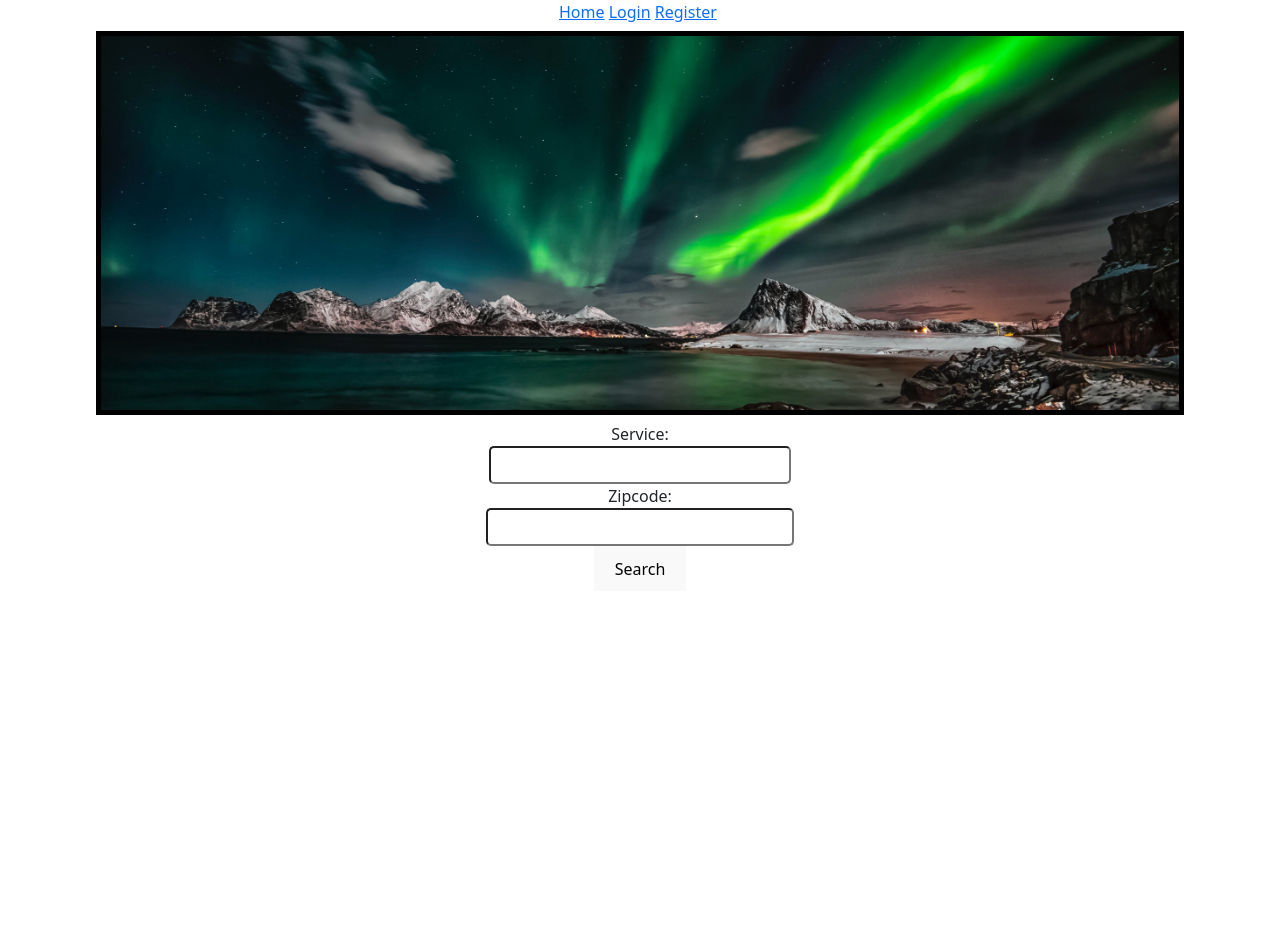
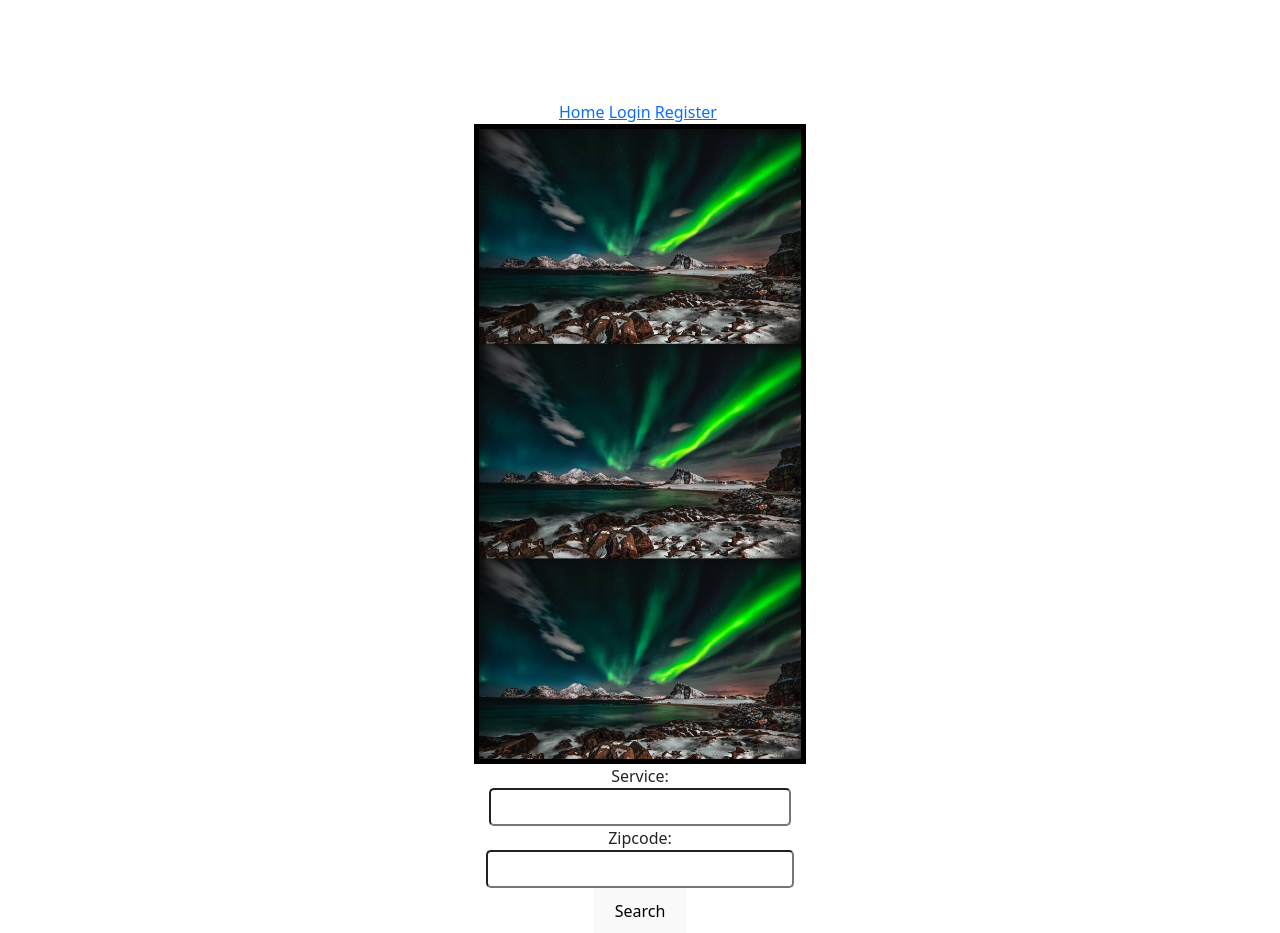
Before and after one commit to zfharb/aurora-frontend, a React (Vite) app: page / in a window 1280 px wide. Before the commit the page ends 800 px from the top, so only its background shows below. Built offline with nearby package versions, Linux system fonts and the light colour scheme.

Commit message:
mobile: add capacitor and ionic to build mobile app

```diff
--- a/src/App.module.css
+++ b/src/App.module.css
@@ -4,6 +4,8 @@ section{
   display:grid;
   height:100%;
   width:100%;
+  margin-top: 100px;
+
 
 }
 
--- a/src/compenents/Home.module.css
+++ b/src/compenents/Home.module.css
@@ -1,15 +1,18 @@
 .header {
     border: 5px solid black;
     background-image: url("../images/aurora.jpg");
-    background-size: cover;
-    background-position: center;
-    background-color: lightblue;
+    /* background-size: cover; */
+    /* background-position: center; */
+    /* background-color: lightblue; */
     background-size: 100%;
-    width: 85vw;
+    /* width: 85vw;
     height: 30vw;
     margin: 7px;
-    padding: 50px;
+    padding: 50px; */
     display: block;
+    place-items: center;
+    height: 50vw;
+
 }
 
 
```
Also changed, not shown: capacitor.config.json (added, +8 -0 lines), ionic.config.json (added, +7 -0 lines), package.json (+8 -1 lines), 21 other files (tests, documents, lock files or other folders).
